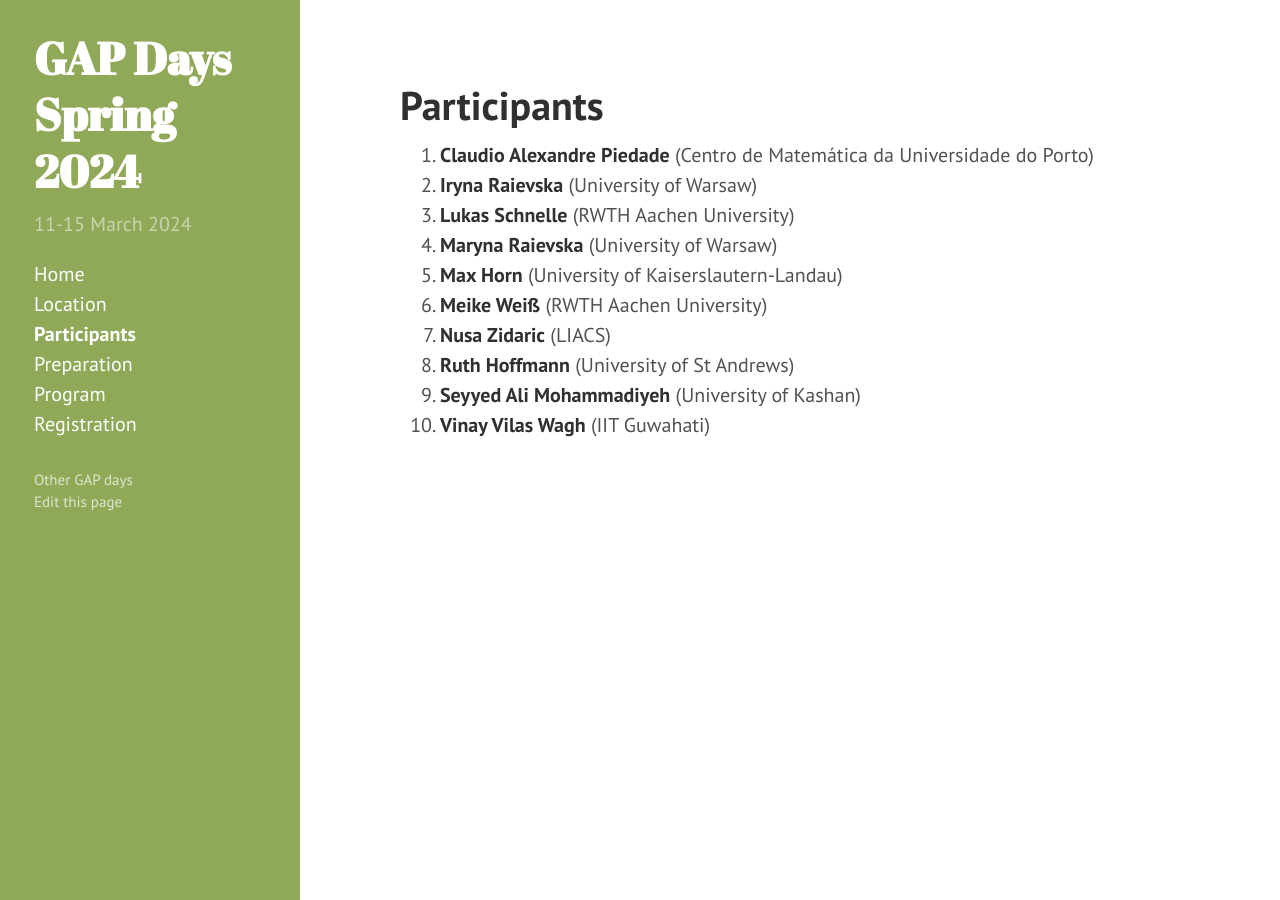
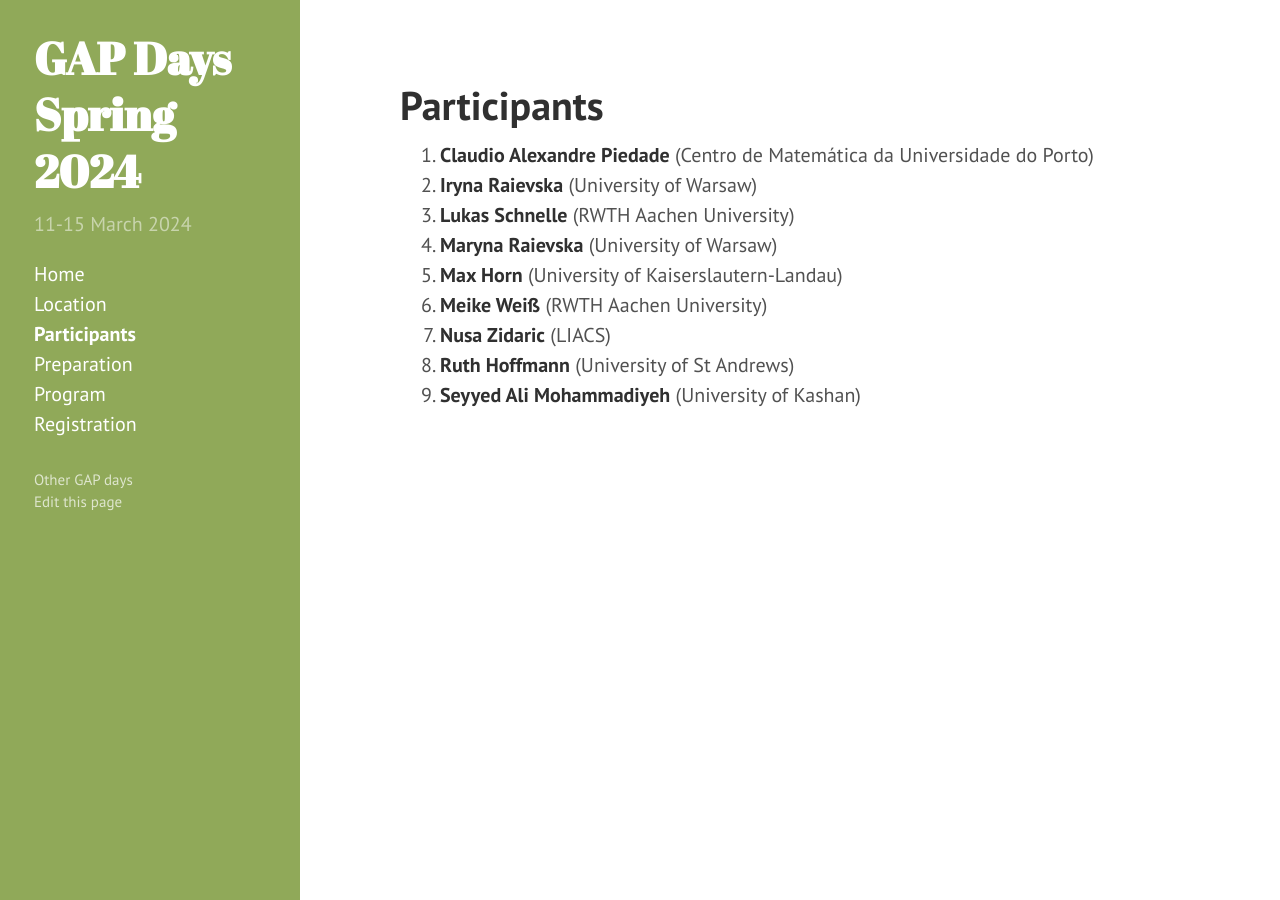
Before and after one commit to gapdays/gapdays2024-spring, a Jekyll site: the page built from participants.md, in a window 1280 px wide. Built offline with Jekyll 4.4.1, drawn with Linux system fonts in a browser that asks for light colours.

Commit message:
Update participants.md

```diff
--- a/participants.md
+++ b/participants.md
@@ -13,8 +13,6 @@ participants:
   - {name: Nusa Zidaric, affiliation: LIACS, Leiden University, Netherlands}
 
   - {name: Meike Weiß, affiliation: RWTH Aachen University, Germany}
-
-  - {name: Vinay Vilas Wagh, affiliation: IIT Guwahati, India}
 
   - {name: Claudio Alexandre Piedade , affiliation: Centro de Matemática da Universidade do Porto, Portugal}
 
```
